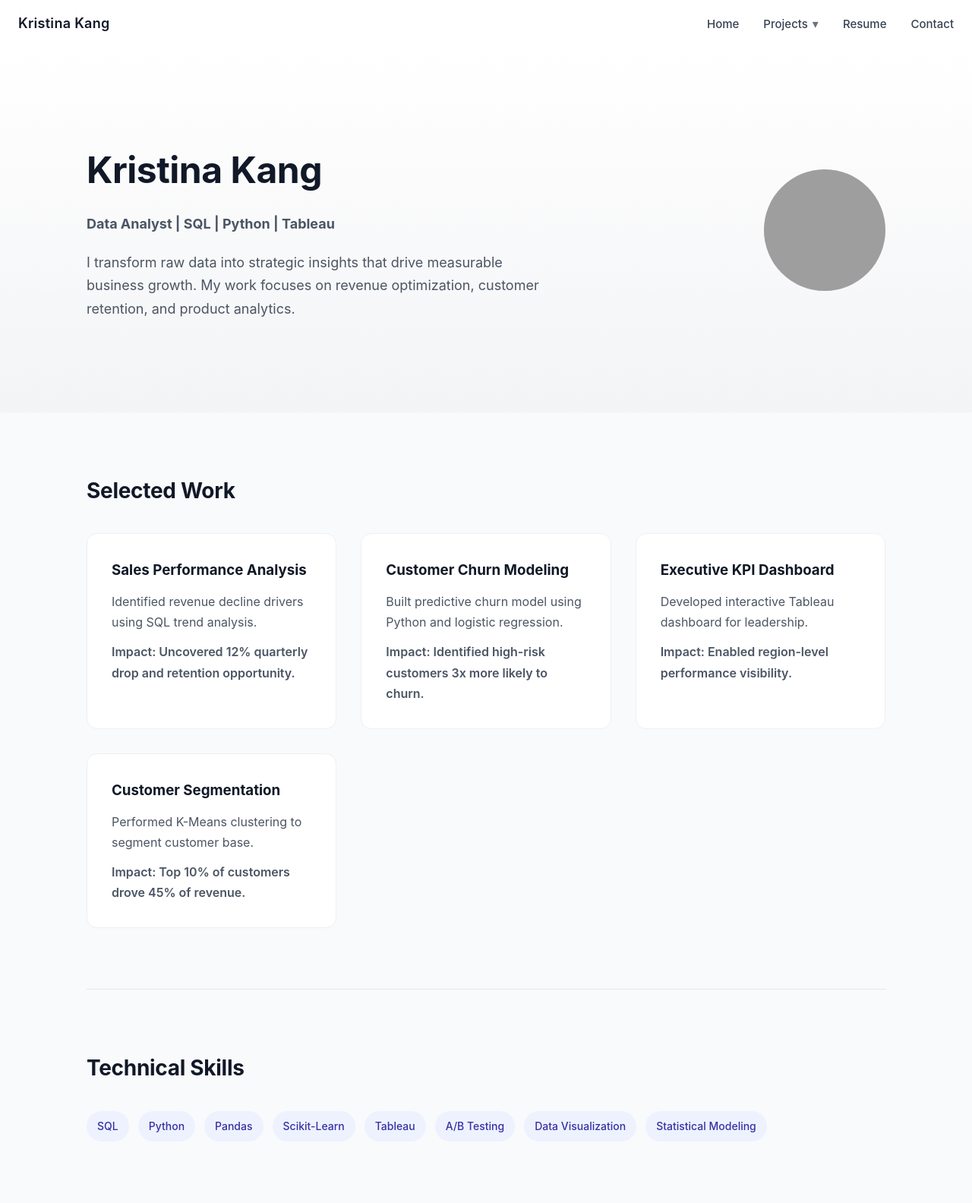
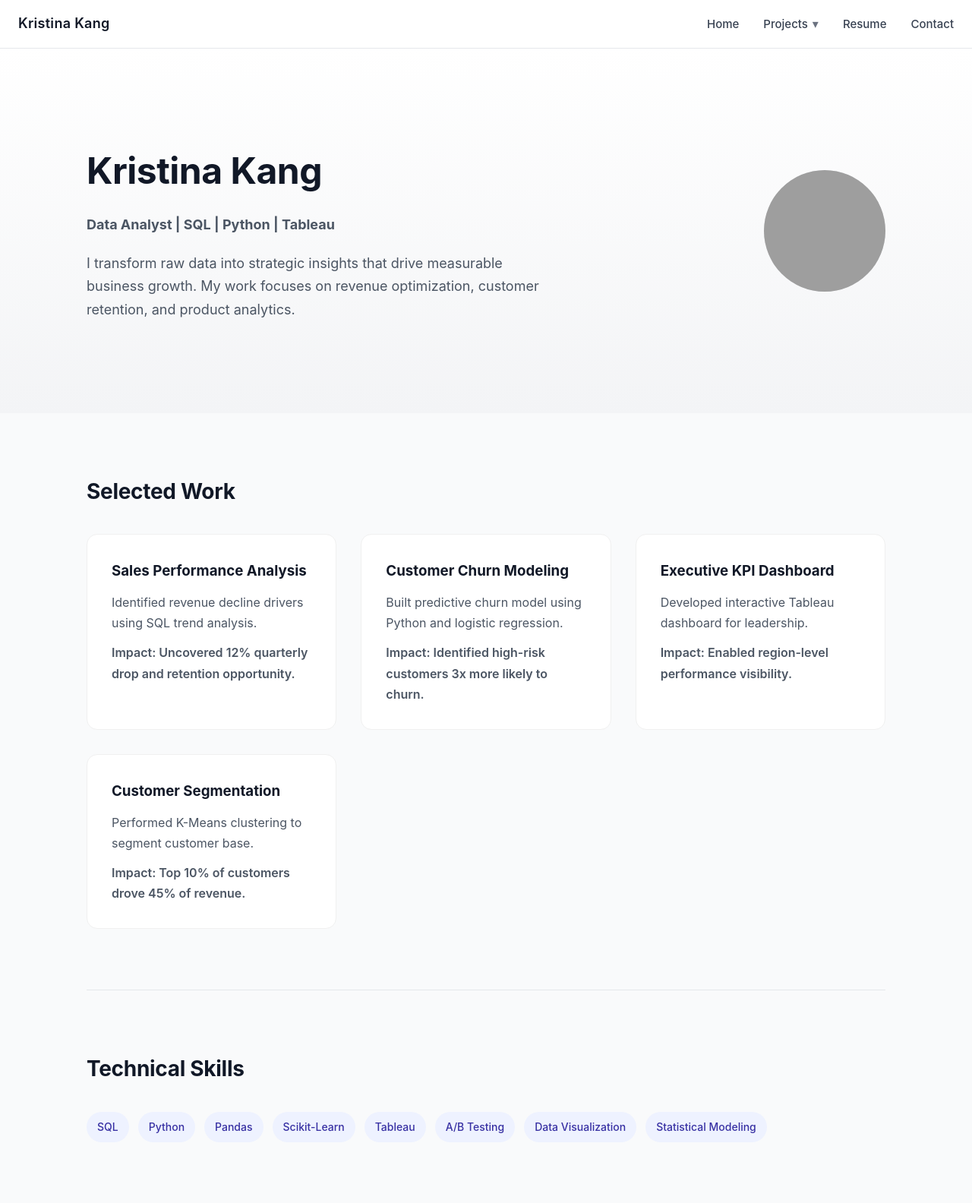
Before and after one commit to kristina-kang/kristina-kang.github.io, a Jekyll site: the page built from index.md, in a window 1280 px wide. Shown: the whole page at 76% size. Built offline with Jekyll 4.4.1, drawn with Linux system fonts in a browser that asks for light colours; grey boxes are pictures that could not be loaded.

Commit message:
Update style.scss

```diff
--- a/assets/css/style.scss
+++ b/assets/css/style.scss
@@ -19,6 +19,13 @@ body {
   color: #111827;
   line-height: 1.7;
   -webkit-font-smoothing: antialiased;
+}
+
+/* =========================
+   HEADER
+========================= */
+nav {
+  border-bottom: 1px solid #e5e7eb;
 }
 
 /* =========================
```
